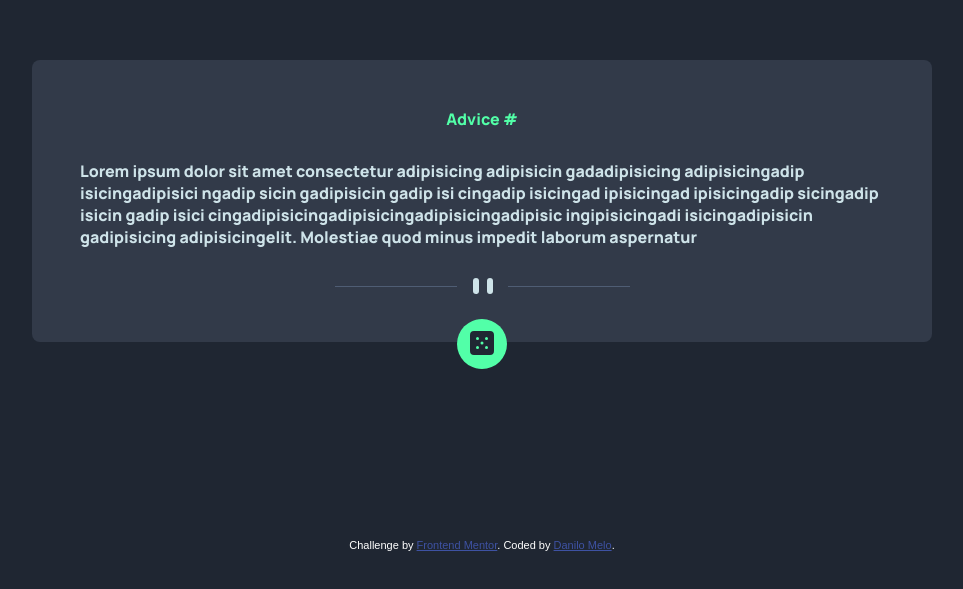
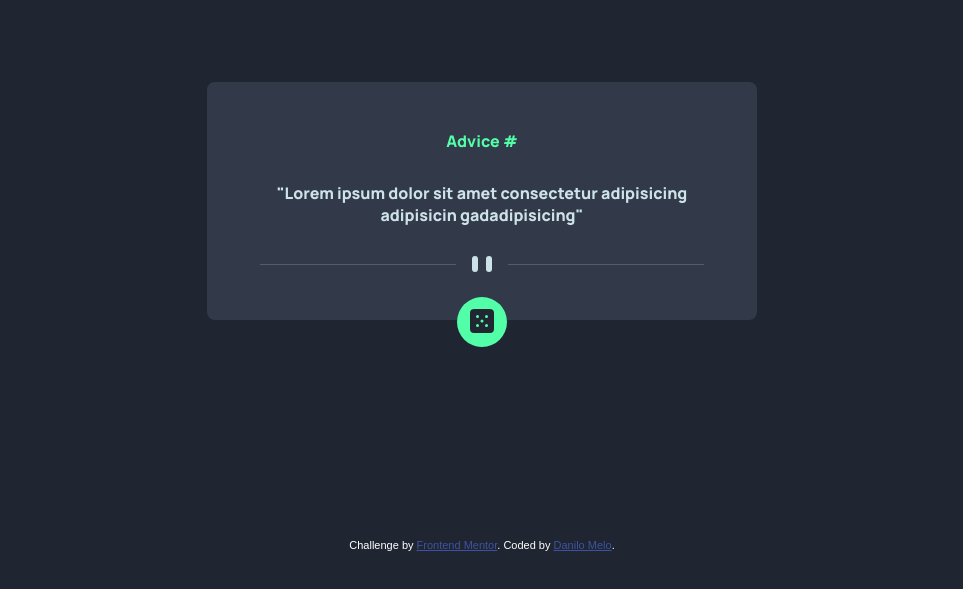
Before and after one commit to DaniloMelo/advice-generator-app, a plain HTML site: page index.html in a window 1536 px wide. Shown: the part 199-788 px from the top of the page, without its empty margins (286-1249 px from the left). Drawn offline with Linux system fonts and the light colour scheme.

Commit message:
Feito CSS desktop

```diff
--- a/index.html
+++ b/index.html
@@ -28,14 +28,9 @@
     <div class="container">
       <p class="card__advice-number">Advice <span id="card__ID">#</span></p>
       <div class="card__advice-text">
-        <p>Lorem ipsum dolor sit amet consectetur adipisicing adipisicin gadadipisicing
-          adipisicingadip isicingadipisici ngadip sicin gadipisicin gadip isi cingadip
-          isicingad ipisicingad ipisicingadip sicingadip isicin gadip isici
-          cingadipisicingadipisicingadipisicingadipisic
-          ingipisicingadi isicingadipisicin gadipisicing adipisicingelit.
-           Molestiae quod minus impedit laborum aspernatur </p>
-        <img src="images/pattern-divider-mobile.svg" alt="">
-        <!-- <img src="images/pattern-divider-desktop.svg" alt=""> -->
+        <p> "Lorem ipsum dolor sit amet consectetur adipisicing adipisicin gadadipisicing" </p>
+        <img src="images/pattern-divider-mobile.svg" alt="" class="card__text-divider-mobile">
+        <img src="images/pattern-divider-desktop.svg" alt="" class="card__text-divider-desktop">
       </div>
       <button class="card__btn"><img src="images/icon-dice.svg" alt=""></button>
     </div>
--- a/style.css
+++ b/style.css
@@ -15,7 +15,6 @@
 body {
     height: 100vh;
     display: flex;
-    flex-direction: column;
     justify-content: center;
     align-items: center;
     font-family: 'Manrope', sans-serif;
@@ -27,21 +26,16 @@ body {
     border-radius: .5rem;
     padding: 3rem;
     width: 90%;
-    max-width: 900px;
+    max-width: 350px;
+    min-width: 350px;
 }
 
 .container {
     display: flex;
     flex-direction: column;
     align-items: center;
-    justify-content: center;
     position: relative;
 }
-
-/* .card__advice-number,
-.card__advice-number sapan{
-
-} */
 
 .card__advice-number {
     color: var(--Neon-Green)
@@ -53,11 +47,21 @@ body {
     align-items: center;
     justify-content: center;
     color: var(--Light-Cyan);
-    margin-top: 30px
+    margin-top: 30px;
 }
 
-.card__advice-text img {
+.card__advice-text{
+    text-align: center;
+    font-size: 1.5rem;
+}
+
+.card__text-divider-mobile {
     margin-top: 30px;
+    width: 100%;
+}
+
+.card__text-divider-desktop {
+    display: none;
 }
 
 .card__btn {
@@ -82,3 +86,22 @@ body {
 .attribution a {
     color: hsl(228, 45%, 44%);
 }
+
+@media screen and (min-width: 1440px) {
+    .card{
+        min-width: 550px;
+    }
+
+    .card__advice-text{
+        font-size: 1rem;
+    }
+
+    .card__text-divider-mobile {
+        display: none;
+    }
+
+    .card__text-divider-desktop {
+        display: block;
+        margin-top: 30px
+    }
+}
```
